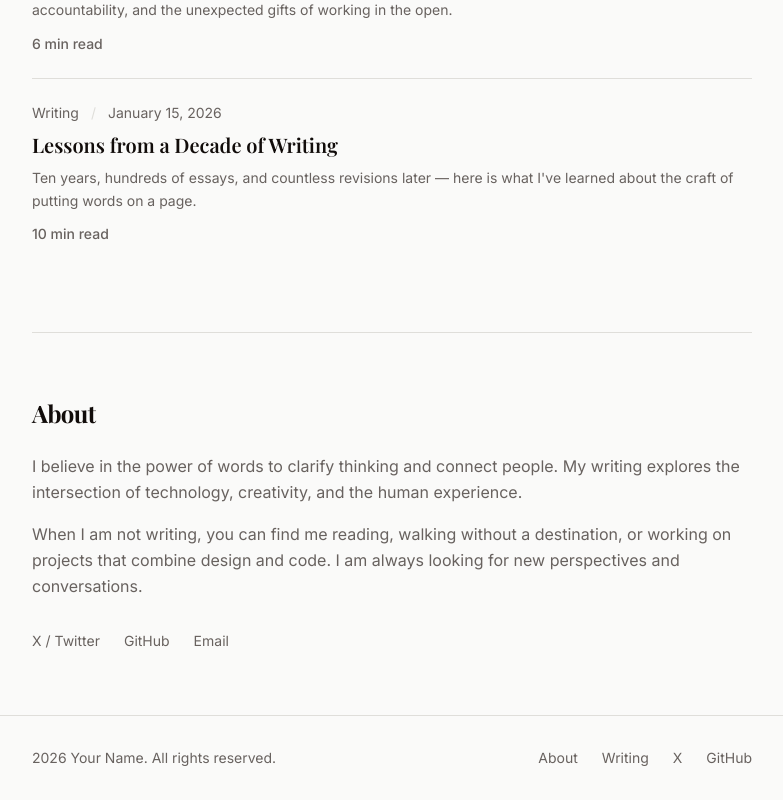
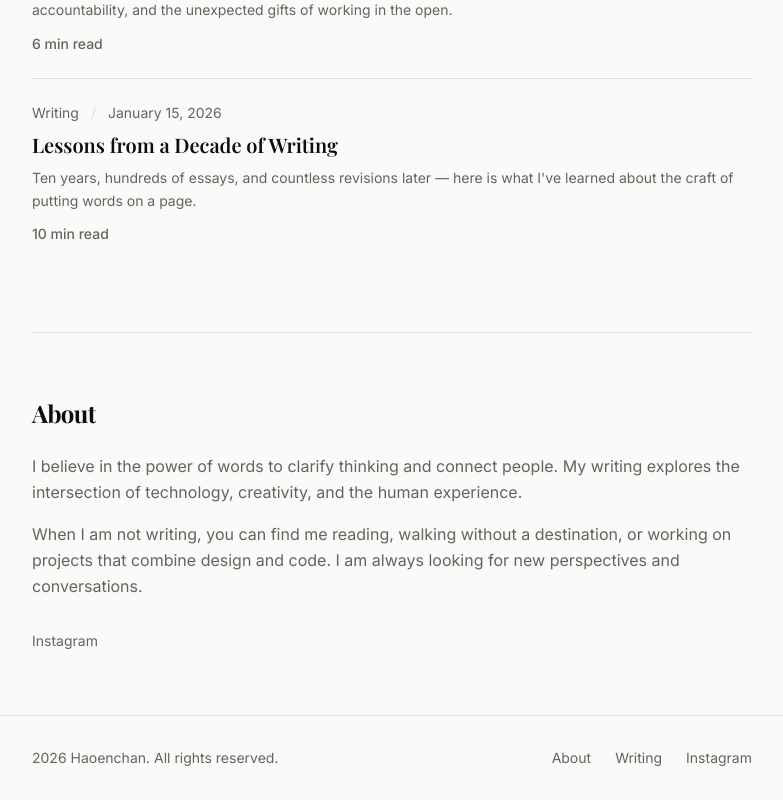
Before and after one commit to haoenchan/v0-blog-and-articles, a Next.js app: page / in a window 1280 px wide. Shown: the part 976-1776 px from the top of the page, without its empty margins (248-1031 px from the left). Built offline with nearby package versions, Linux system fonts and the light colour scheme; a web font is replaced by a local one.

Commit message:
feat: update name and social links to Haoenchan
Replace "Your Name" and social links with Haoenchan's Instagram.

```diff
--- a/app/layout.tsx
+++ b/app/layout.tsx
@@ -8,7 +8,7 @@ const inter = Inter({ subsets: ["latin"], variable: "--font-inter" });
 const playfair = Playfair_Display({ subsets: ["latin"], variable: "--font-playfair" });
 
 export const metadata: Metadata = {
-  title: 'Your Name - Writer & Thinker',
+  title: 'Haoenchan - Writer & Thinker',
   description: 'Personal blog and articles on design, technology, and ideas that matter.',
   generator: 'v0.app',
   icons: {
--- a/app/page.tsx
+++ b/app/page.tsx
@@ -71,26 +71,12 @@ export default function HomePage() {
         </div>
         <div className="mt-8 flex items-center gap-6">
           <a
-            href="https://x.com"
+            href="https://instagram.com/haoenphysics"
             target="_blank"
             rel="noopener noreferrer"
             className="text-sm text-muted-foreground hover:text-foreground transition-colors"
           >
-            X / Twitter
-          </a>
-          <a
-            href="https://github.com"
-            target="_blank"
-            rel="noopener noreferrer"
-            className="text-sm text-muted-foreground hover:text-foreground transition-colors"
-          >
-            GitHub
-          </a>
-          <a
-            href="mailto:hello@example.com"
-            className="text-sm text-muted-foreground hover:text-foreground transition-colors"
-          >
-            Email
+            Instagram
           </a>
         </div>
       </section>
--- a/components/site-footer.tsx
+++ b/components/site-footer.tsx
@@ -5,7 +5,7 @@ export function SiteFooter() {
     <footer className="border-t border-border">
       <div className="mx-auto flex max-w-3xl flex-col items-center justify-between gap-4 px-6 py-8 sm:flex-row">
         <p className="text-sm text-muted-foreground">
-          {"2026 Your Name. All rights reserved."}
+          {"2026 Haoenchan. All rights reserved."}
         </p>
         <nav className="flex items-center gap-6" aria-label="Footer navigation">
           <Link
@@ -21,20 +21,12 @@ export function SiteFooter() {
             Writing
           </Link>
           <a
-            href="https://x.com"
+            href="https://instagram.com/haoenphysics"
             target="_blank"
             rel="noopener noreferrer"
             className="text-sm text-muted-foreground transition-colors hover:text-foreground"
           >
-            X
-          </a>
-          <a
-            href="https://github.com"
-            target="_blank"
-            rel="noopener noreferrer"
-            className="text-sm text-muted-foreground transition-colors hover:text-foreground"
-          >
-            GitHub
+            Instagram
           </a>
         </nav>
       </div>
--- a/components/site-header.tsx
+++ b/components/site-header.tsx
@@ -19,7 +19,7 @@ export function SiteHeader() {
     <header className="border-b border-border">
       <div className="mx-auto flex max-w-3xl items-center justify-between px-6 py-5">
         <Link href="/" className="font-serif text-xl font-bold tracking-tight text-foreground">
-          Your Name
+          Haoenchan
         </Link>
 
         {/* Desktop nav */}
```
